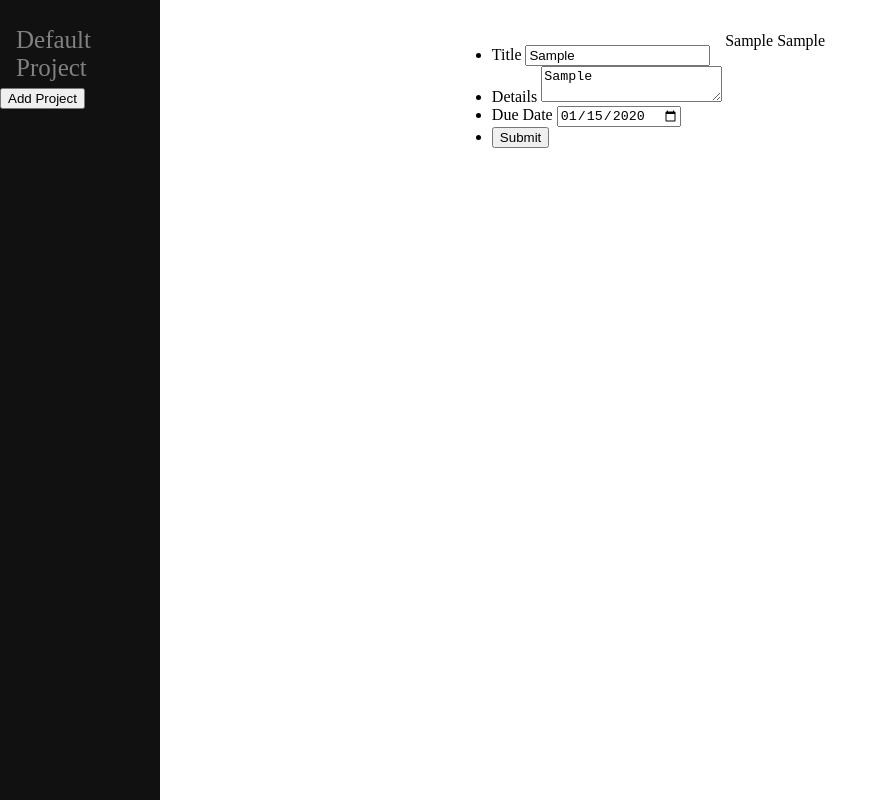
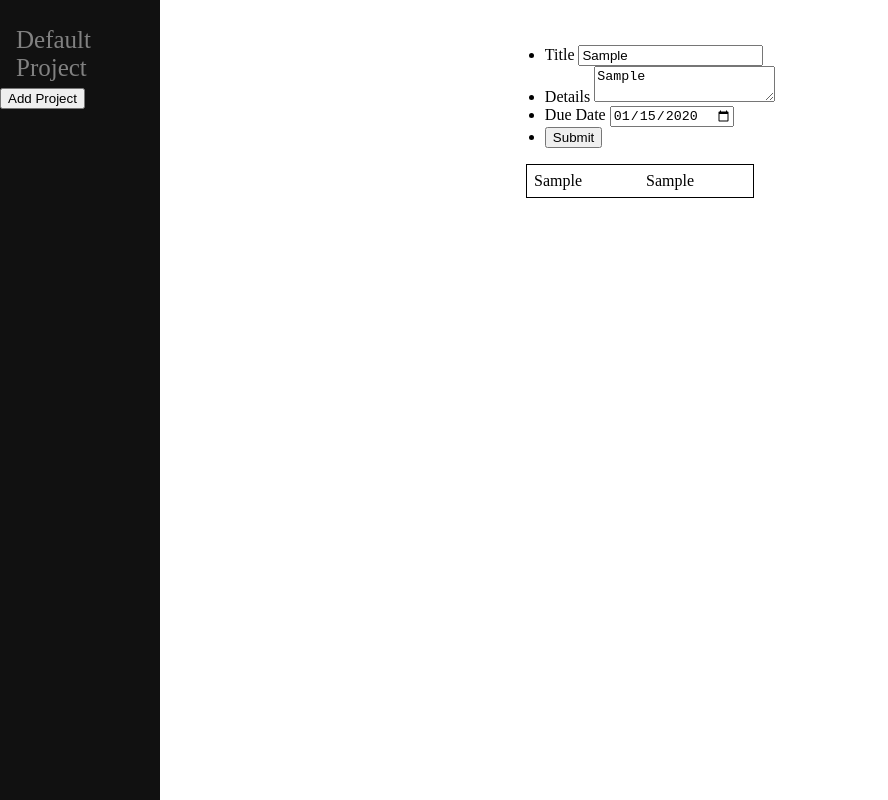
Before and after one commit to hattima-tim/Todo-List, a plain HTML site: page index.html in a window 1280 px wide. Both pictures are taken after typing "Sample", "Sample", "2020-01-15" into the empty fields and a click on the button "Submit". Shown: the whole page, without its empty margins (0-888 px from the left). Drawn offline with Linux system fonts and the light colour scheme.

Commit message:
changed style for form and changed how todo list table will be displayed

```diff
--- a/style.css
+++ b/style.css
@@ -36,10 +36,25 @@
     padding: 0px 10px;
   }
 
-  #center {
+  #form {
     display: flex;
     justify-content: center;
-    height: 100%;
+  }
+
+  #display {
+    display: flex;
+    justify-content: center;
+  }
+
+  table,tr {
+    border: 1px solid black;
+  }
+  td {
+    width: 100px;
+    padding: 5px;
+  }
+  td button{
+    margin-left: 100px;
   }
 
   @media screen and (max-height: 450px) {
```
